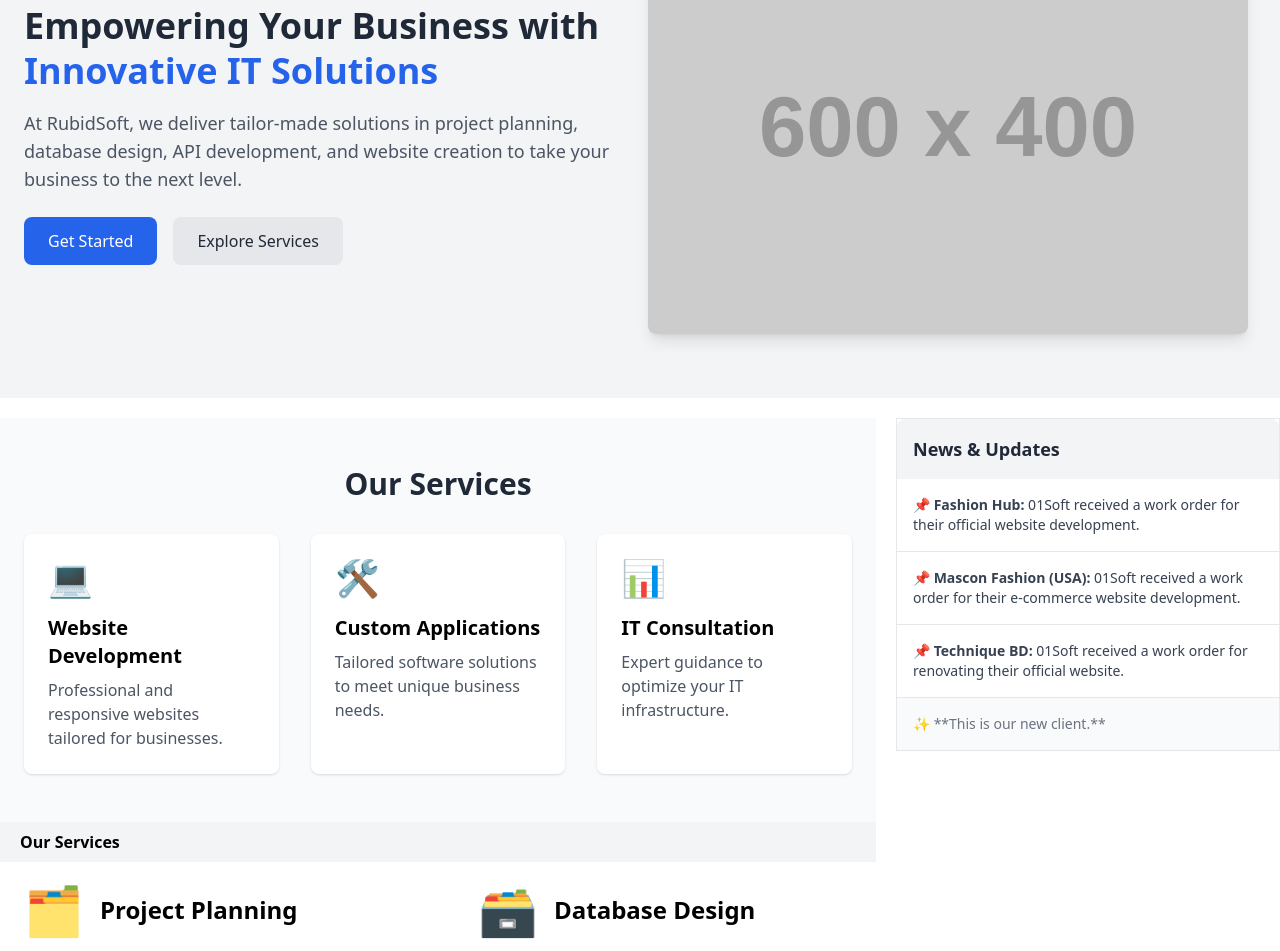
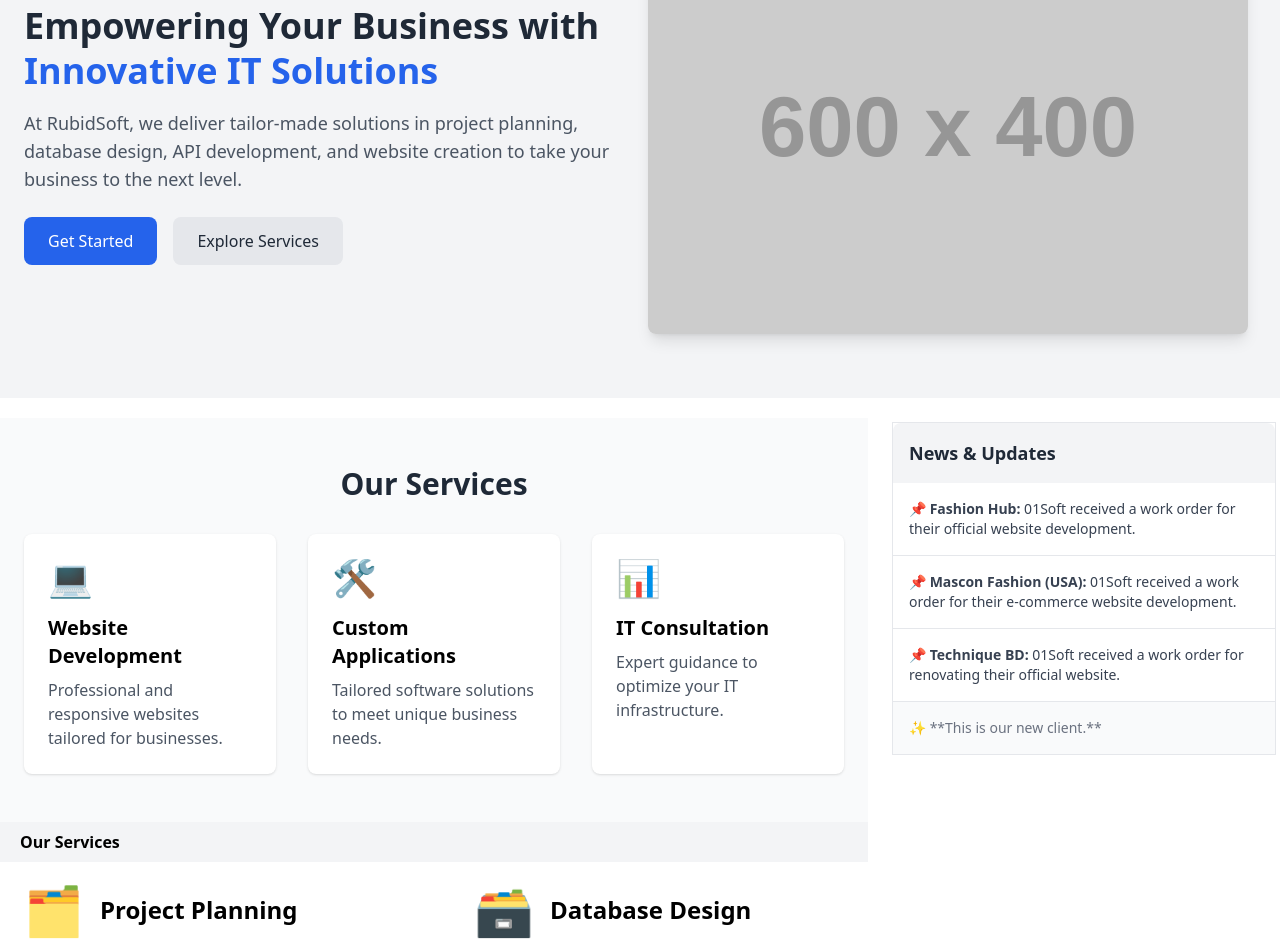
Before and after one commit to mdhgtushar/rubidsoft, a plain HTML site: page index.html in a window 1280 px wide. Shown: the part 308-1259 px from the top of the page. Drawn offline with nearby package versions, Linux system fonts and the light colour scheme; placeholder pictures from the web are drawn by us.

Commit message:
sidebar issue

```diff
--- a/index.html
+++ b/index.html
@@ -314,7 +314,7 @@
       </section>
 
       <!-- <div class="h-screen overflow-y-scroll"> -->
-        <main class="container md:flex justify-between mx-auto overflow-hidden">
+        <main class="container md:flex justify-between mx-auto overflow-hidden mb-5">
           <!-- content -->
           <section class="flex-1 md:mr-5">
             <!-- Services Section -->
@@ -726,8 +726,7 @@
             </section>
           </section>
           <!-- sidebar -->
-          <section class="md:w-96 ">
-            <div class="absolute w-96">
+          <section class="md:w-96 m-1">
               <!-- News & Updates Section -->
               <div class="border border-gray-200">
                 <!-- Section Header -->
@@ -771,7 +770,6 @@
                   </div>
                 </div>
               </div>
-            </div>
           </section>
         </main>
       <!-- </div> -->
```
